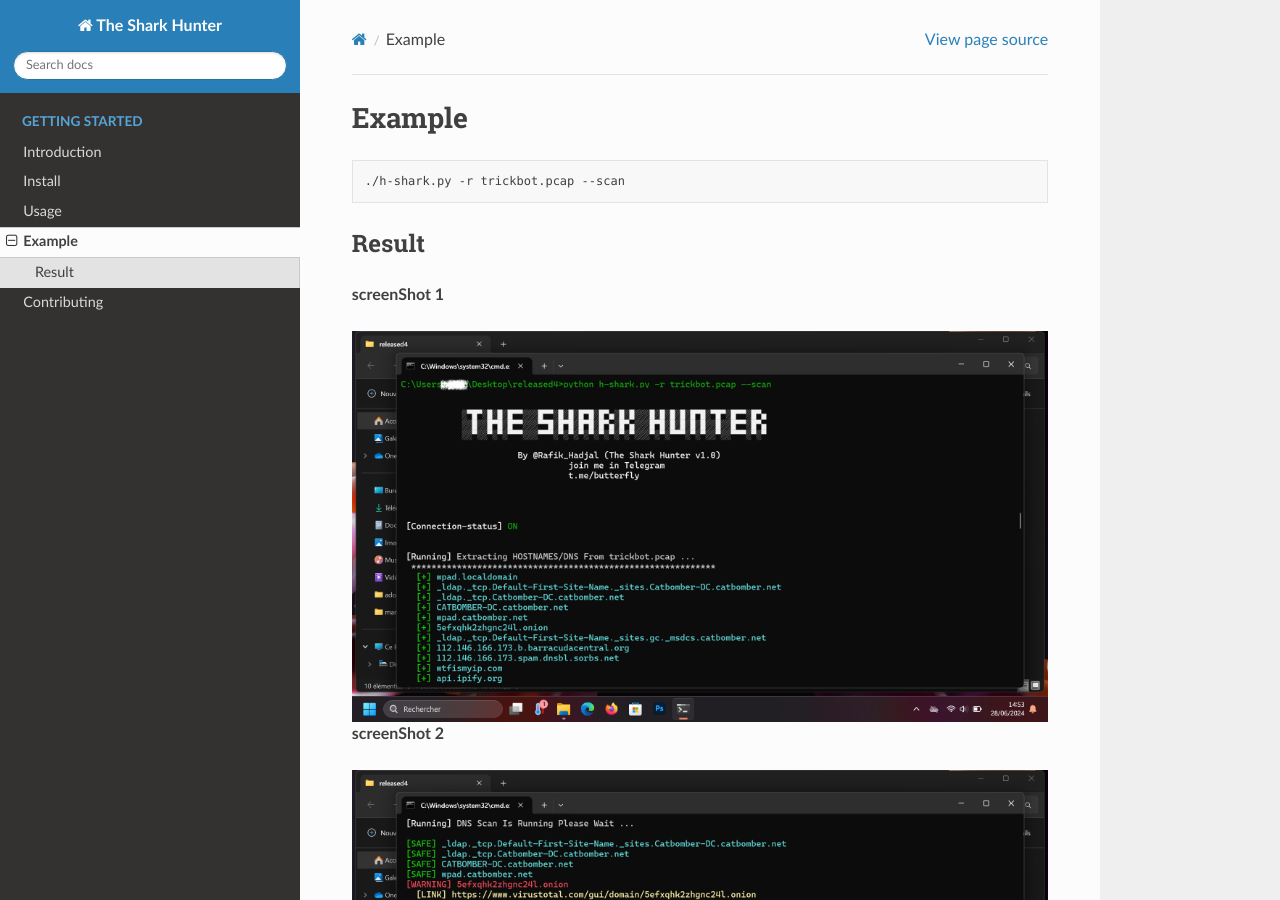
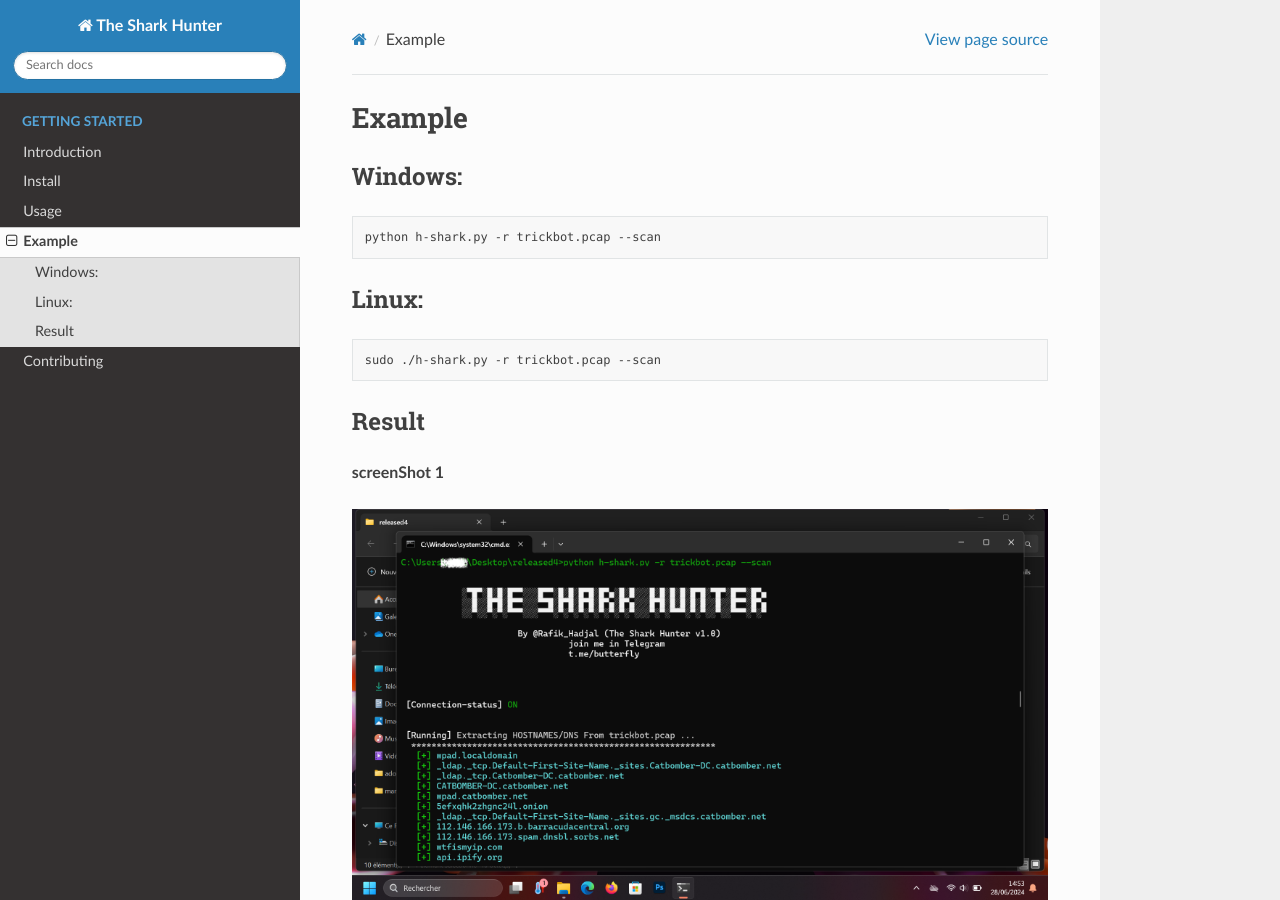
Before and after one commit to AdamSonov/theSharkHunter, a Sphinx documentation site: the page built from docs/en/source/example.rst, in a window 1280 px wide and 900 px high. Built offline with Sphinx 7.4.7 and the Read the Docs theme 2.0.0, drawn with Linux system fonts in a browser that asks for light colours.

Commit message:
Update example.rst

```diff
--- a/docs/en/source/example.rst
+++ b/docs/en/source/example.rst
@@ -1,9 +1,20 @@
 Example
 -------
 
+Windows:
+~~~~~~~~
+
 .. code-block:: bash
 
-  ./h-shark.py -r trickbot.pcap --scan
+  python h-shark.py -r trickbot.pcap --scan
+
+
+Linux:
+~~~~~~
+
+.. code-block:: bash
+
+  sudo ./h-shark.py -r trickbot.pcap --scan
 
 Result
 ~~~~~~
```
